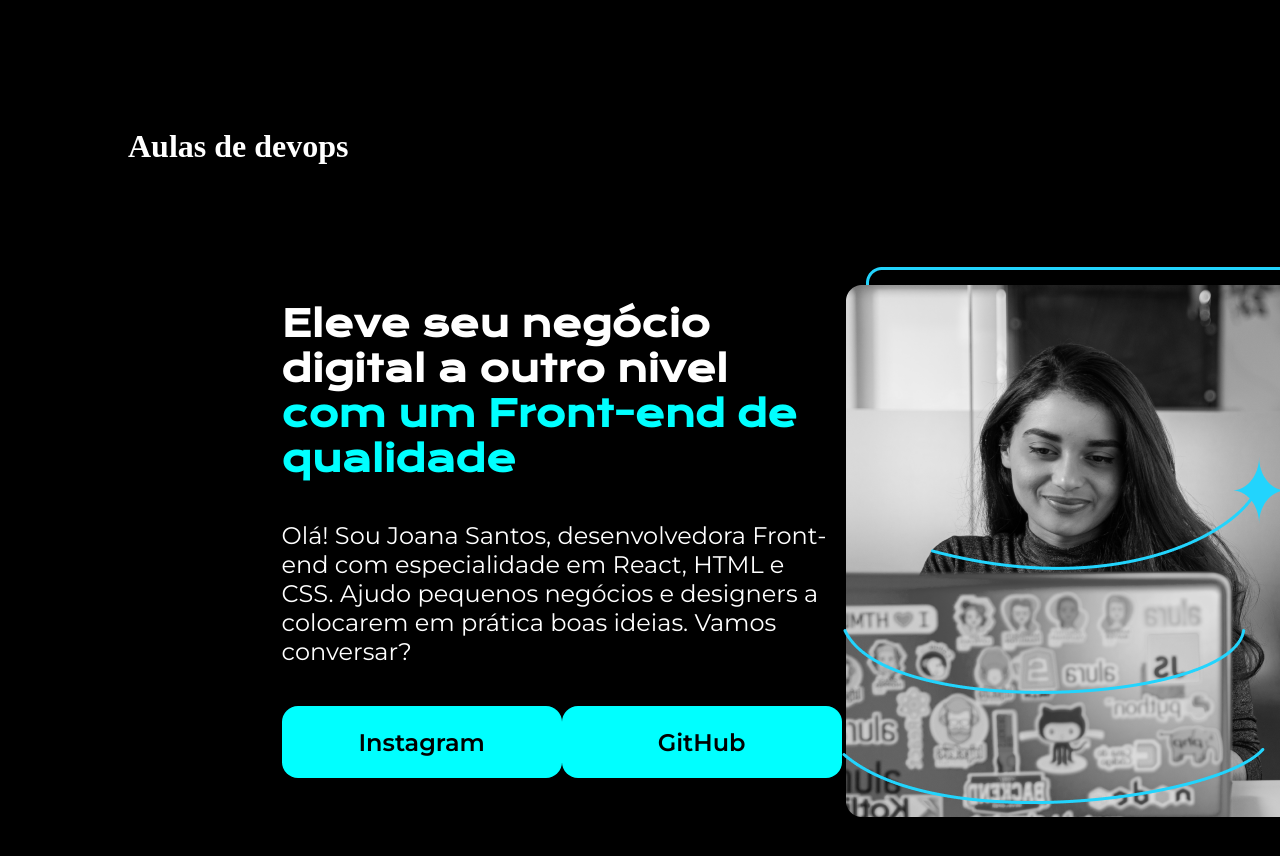
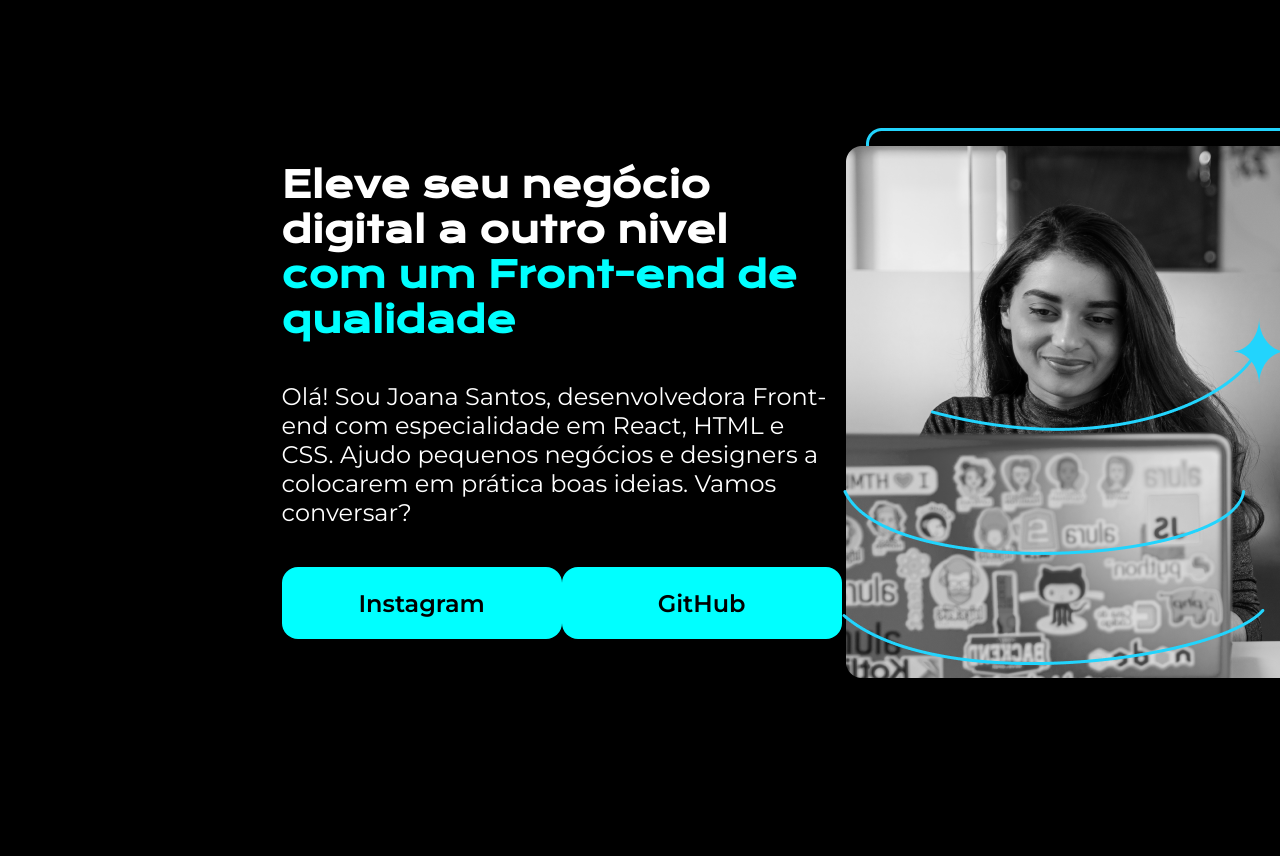
Before and after one commit to DivanildaPetit/estudos, a plain HTML site: page Index.html in a window 1280 px wide. Shown: the top 856 px of the page. Drawn offline with nearby package versions, Linux system fonts and the light colour scheme.

Commit message:
Revert "Titulo adicionado"

```diff
--- a/Index.html
+++ b/Index.html
@@ -7,7 +7,7 @@
     <title>Portifólio</title>
 </head>
 <body>
-    <header><h1>Aulas de devops</h1></header>
+    <header></header>
     <main class="apresentacao">
         <section class="apresentacao__conteudo">
             <h1 class="apresentacao__conteudo__titulo">Eleve seu negócio digital a outro nivel <strong class="Joana">com um Front-end de qualidade</strong></h1>
```
